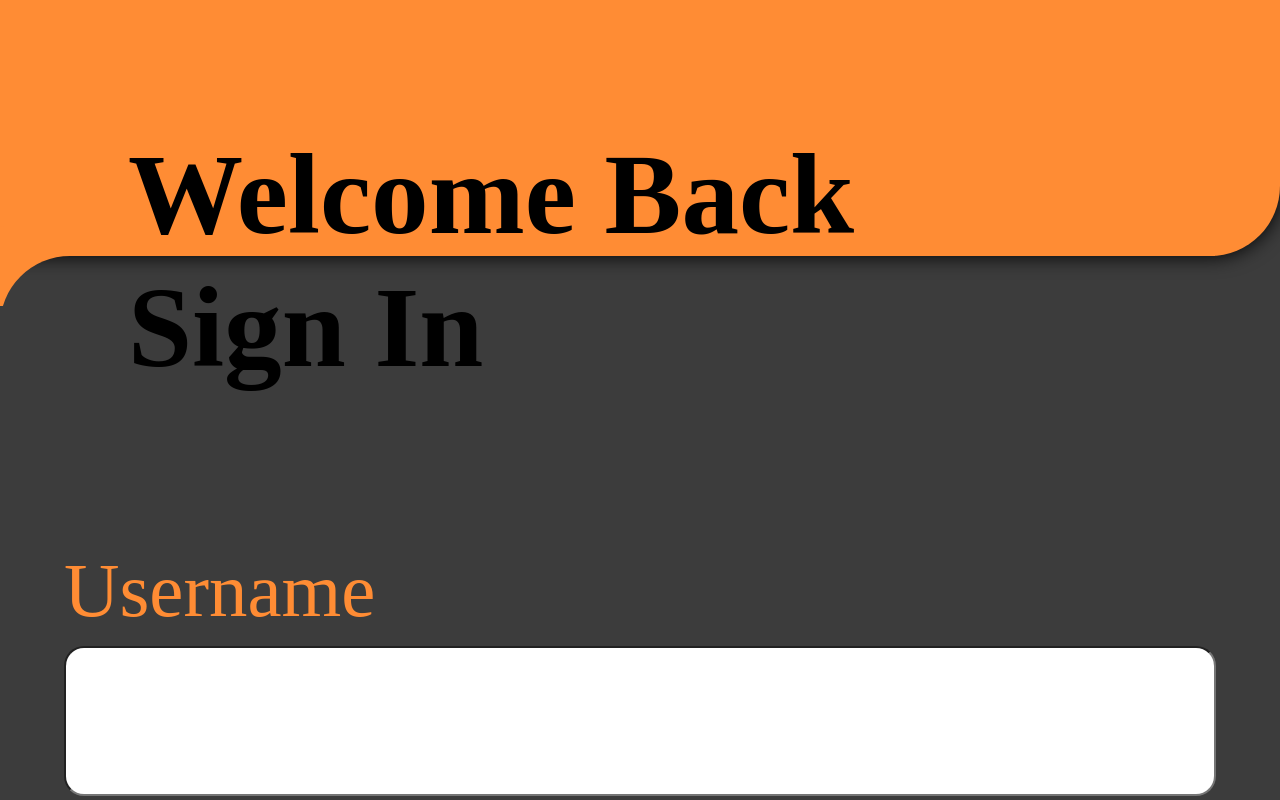
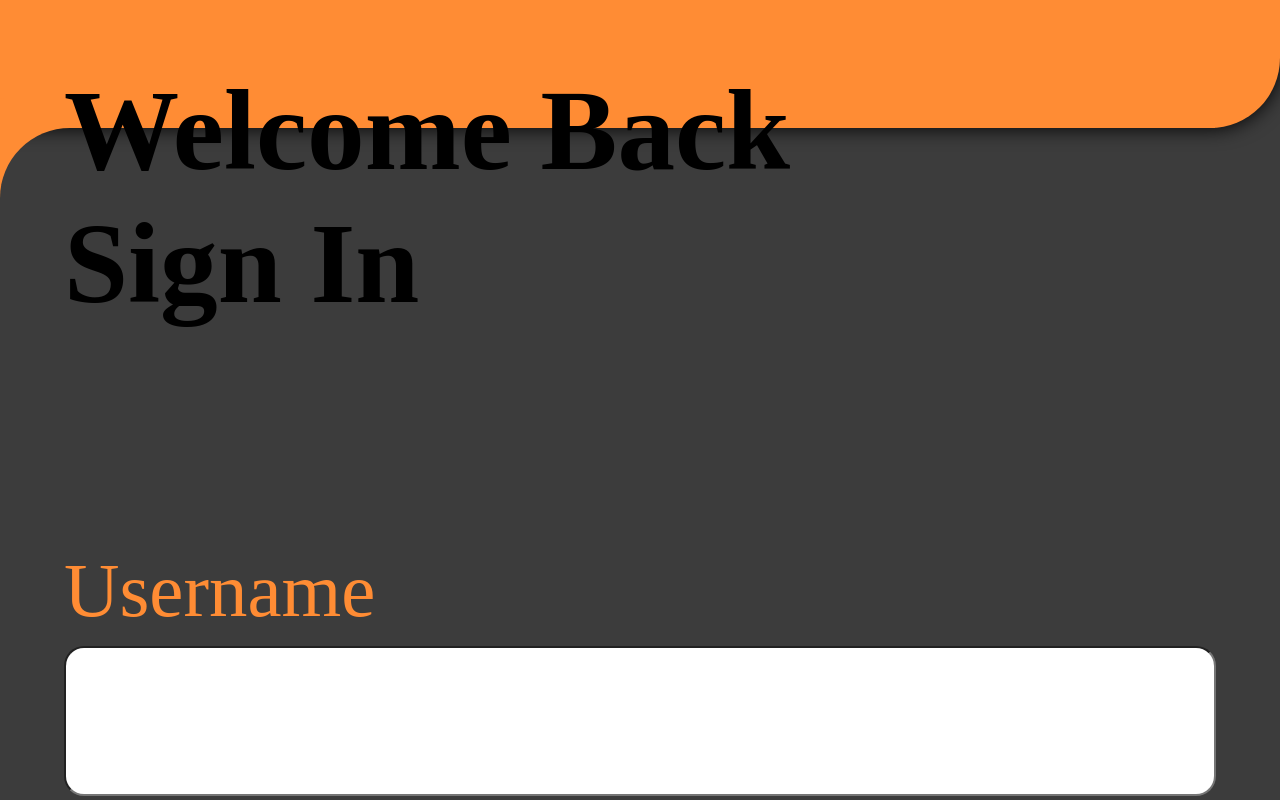
Before and after one commit to NinaEmiko/code-jawn, a React (Vite) app in the folder frontend/: page / in a window 1280 px wide. Built offline with nearby package versions, Linux system fonts and the light colour scheme; a web font is replaced by a local one.

Commit message:
Update styles

```diff
--- a/frontend/src/styling/Display.css
+++ b/frontend/src/styling/Display.css
@@ -60,12 +60,12 @@
     border-radius: 0 0 70px 0;
     background-color: var(--sub-secondary-jawn);
     box-shadow: 0 0 20px black;
-    padding: 10%;
+    padding: 5%;
 }
 
 .bottom-header{
     pointer-events: none;
-    height: 40%;
+    height: 50%;
     width: 100%;
     border-radius: 70px 0 0 0;
     box-shadow:
--- a/frontend/src/styling/Lecture.css
+++ b/frontend/src/styling/Lecture.css
@@ -46,11 +46,12 @@
 .lecture-jawn{
     height: 85%;
     padding: 5%;
+    overflow: scroll;
 }
 
 .lecture-container{
     width: 100%;
-    height: 65%;
+    height: 70%;
     background-color: var(--primary-light-jawn);
     border-radius: 25px;
     margin-bottom: 5%;
```
